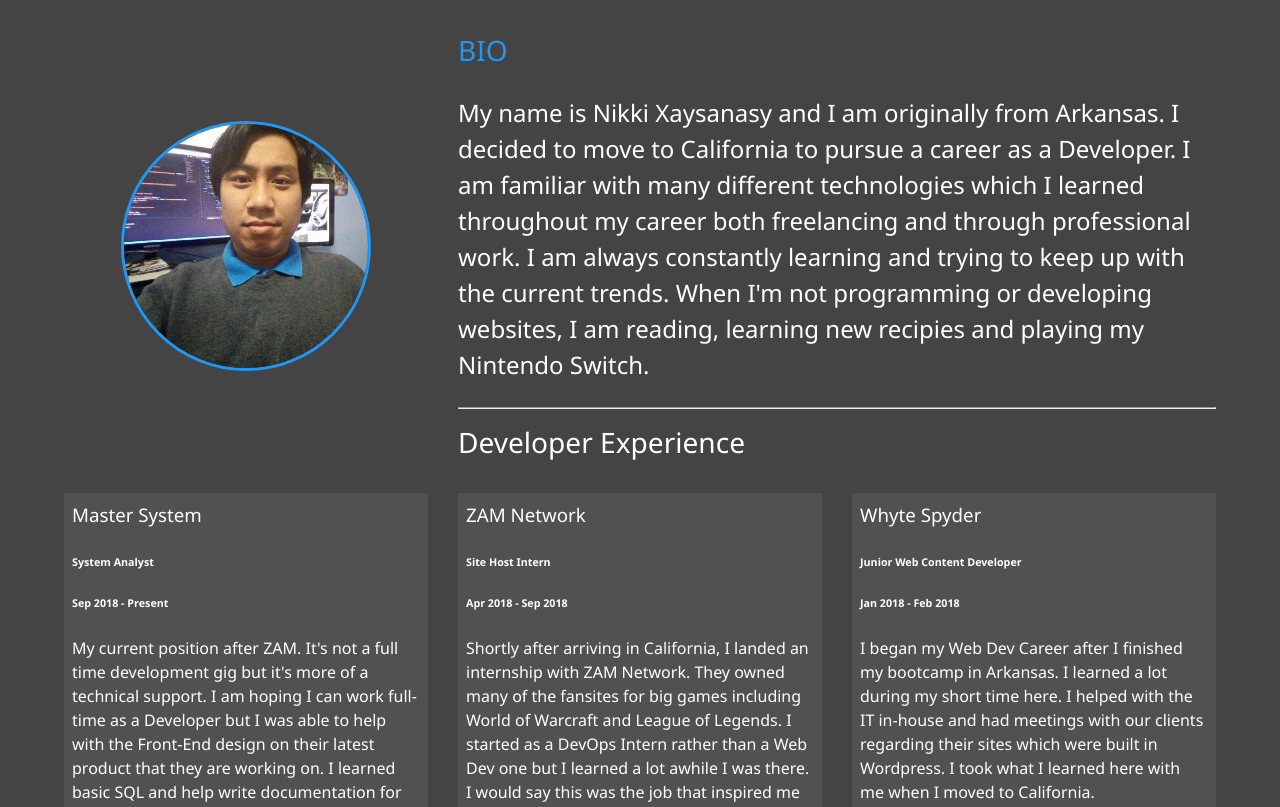
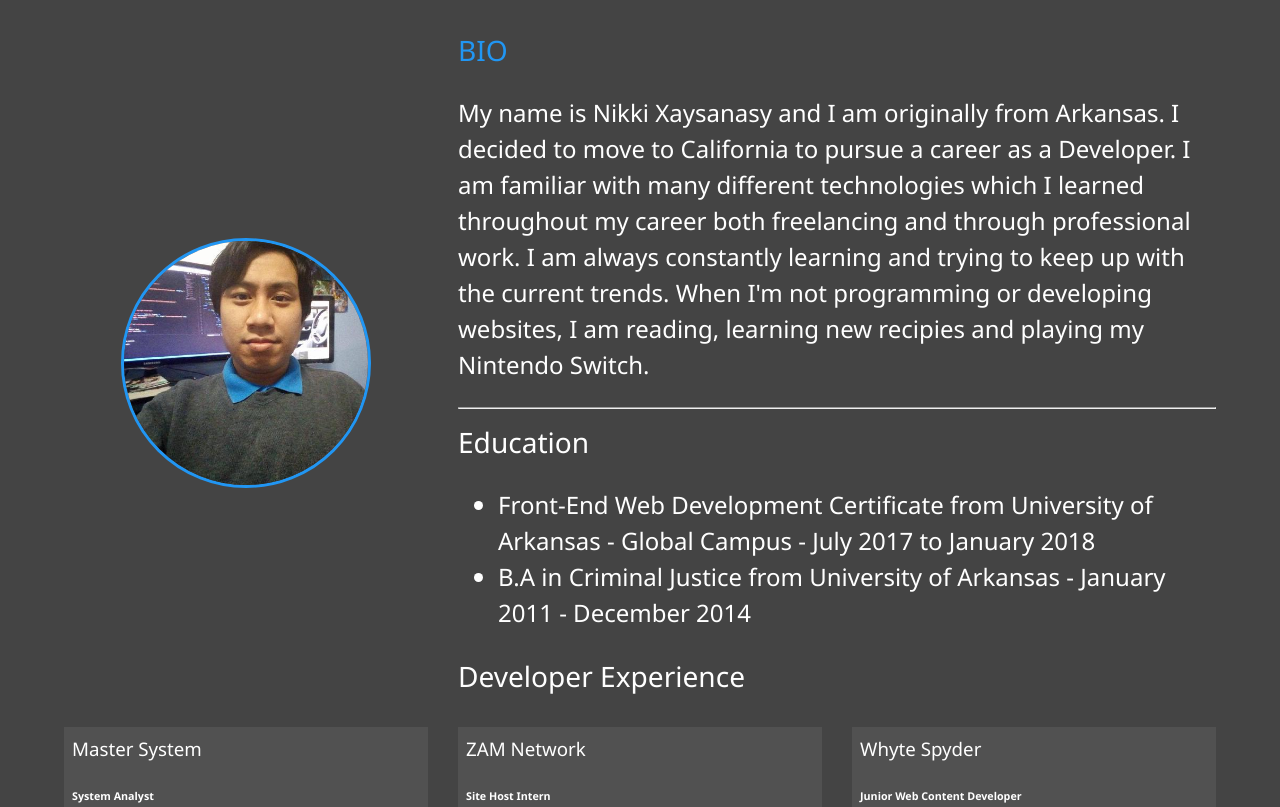
Before and after one commit to DjKniteX/portfoliov2, a website: page dist/about.html in a window 1280 px wide. Shown: the part 247-1054 px from the top of the page. Drawn offline with Linux system fonts and the light colour scheme.

Commit message:
added education

```diff
--- a/dist/about.html
+++ b/dist/about.html
@@ -67,6 +67,11 @@
           and trying to keep up with the current trends. When I'm not programming or developing websites, I am reading, learning new recipies and playing my Nintendo Switch.
         </p>
           <hr />
+          <h3>Education</h3>
+            <ul>
+              <li>Front-End Web Development Certificate from University of Arkansas - Global Campus - July 2017 to January 2018</li>
+              <li>B.A in Criminal Justice from University of Arkansas - January 2011 - December 2014</li>
+            </ul>
           <h3>Developer Experience</h3>
       </div>
       <div class="job job-1">
```
